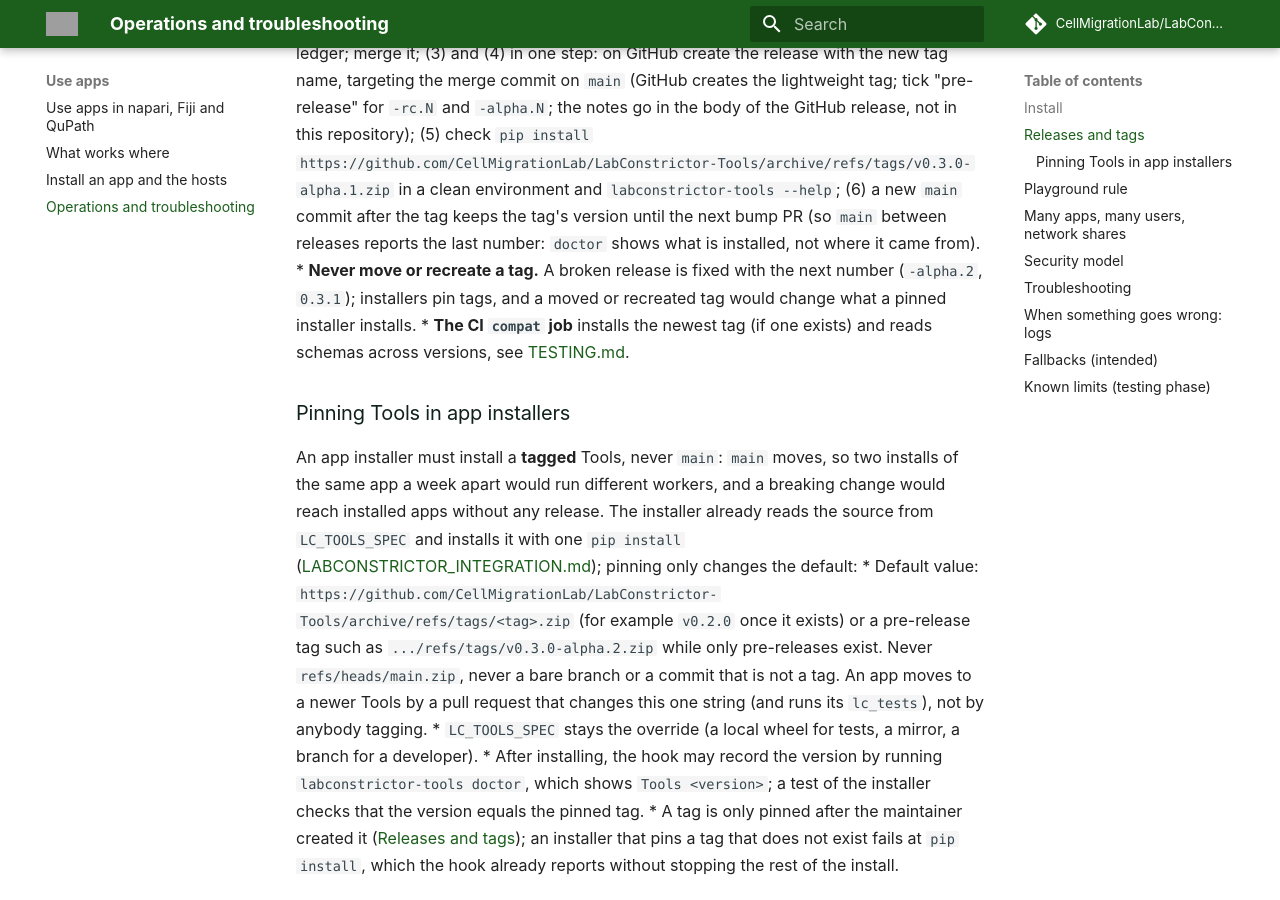
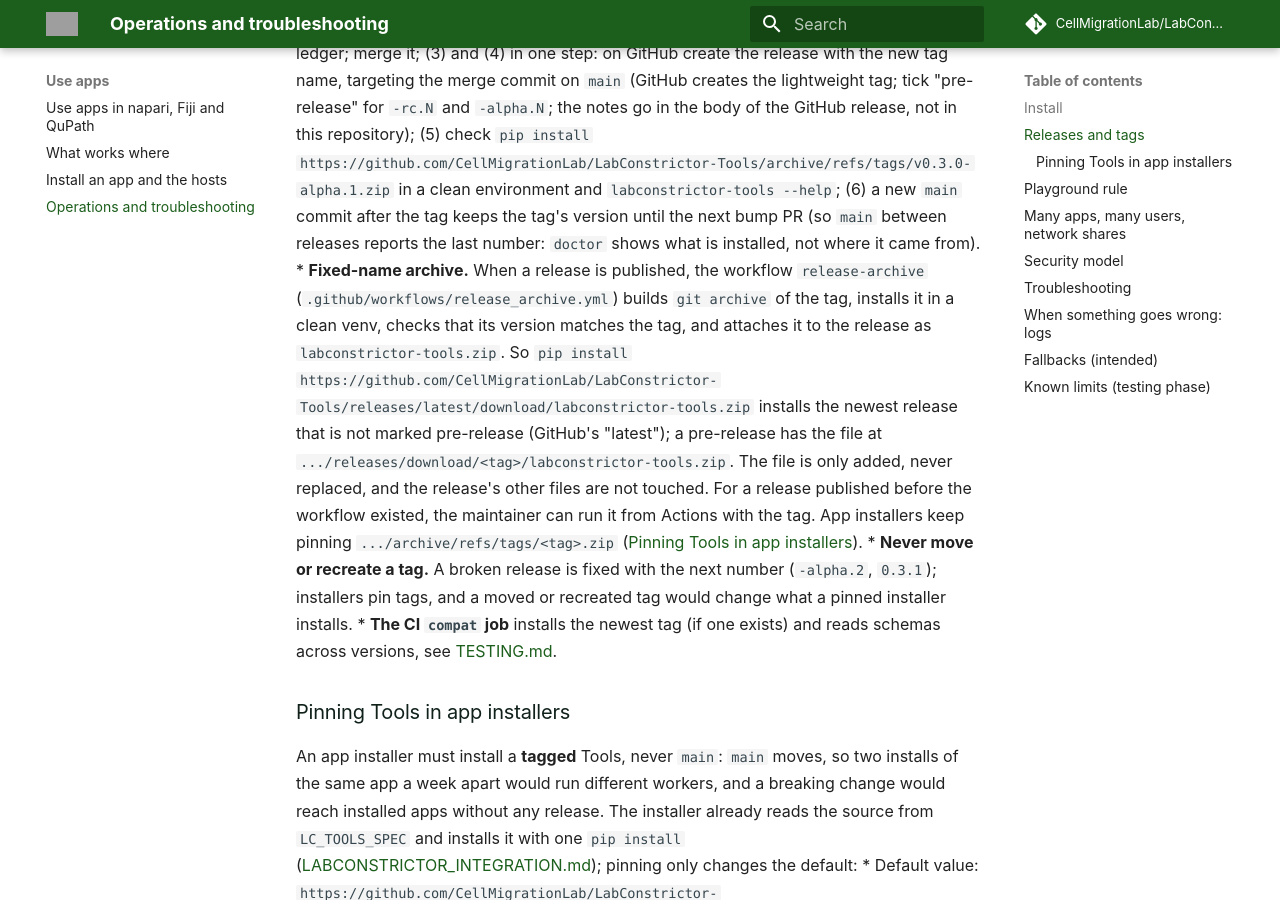
Before and after one commit to CellMigrationLab/LabConstrictor-Tools, an MkDocs documentation site: the page built from docs/OPERATIONS.md, in a window 1280 px wide and 900 px high, scrolled down 1622 px. Built offline with MkDocs 1.6.1 and Material for MkDocs 9.7.7, drawn with Linux system fonts in a browser that asks for light colours; some web fonts are replaced; comment, search, counter and statistics services are not loaded.

Commit message:
Release workflow: attach labconstrictor-tools.zip to each release
A new workflow, release-archive, runs when a release is published (or by
hand with a tag): git archive of the tag, installed in a clean venv, its
version checked against the tag, then attached to the release as
labconstrictor-tools.zip. With it,
  pip install https://github.com/CellMigrationLab/LabConstrictor-Tools/releases/latest/download/labconstrictor-tools.zip
installs the newest release. The file is only added, never replaced; no
other asset, tag or pinned installer address changes.

docs/OPERATIONS.md, "Releases and tags", says so.

Co-Authored-By: Claude Opus 5.5 <noreply@anthropic.com>

```diff
--- a/docs/OPERATIONS.md
+++ b/docs/OPERATIONS.md
@@ -16,6 +16,7 @@ The version lives in one place, `labconstrictor_tools/_version.py` (`__version__
 * **One number, one code.** A tag and the version it reports must tell the code apart: a code change that a host can observe gets a new number in the same pull request. History: `v0.2.0-rc.1` and `v0.2.0-rc.2` (and `main` after it) all reported `0.2.0rc1` because `rc.2` did not bump the version string, so hosts could not tell them apart; `0.3.0a1` (tag `v0.3.0-alpha.1`) is the first number that does. Pre-releases continue as `-alpha.N` / `-rc.N` of the number they lead to (`v0.3.0-alpha.1`, `v0.3.0-alpha.2`, ...).
 * **Who tags:** the maintainer tags. Claude and CI never create tags or GitHub releases; a pull request that wants a release says so in its description and the maintainer tags after merging.
 * **Procedure:** (1) CI is green on `main` on all three systems (and the nightly of the same commit); (2) a pull request sets `_version.py` to the new number and moves the "unreleased" notes of the ledger; merge it; (3) and (4) in one step: on GitHub create the release with the new tag name, targeting the merge commit on `main` (GitHub creates the lightweight tag; tick "pre-release" for `-rc.N` and `-alpha.N`; the notes go in the body of the GitHub release, not in this repository); (5) check `pip install https://github.com/CellMigrationLab/LabConstrictor-Tools/archive/refs/tags/v0.3.0-alpha.1.zip` in a clean environment and `labconstrictor-tools --help`; (6) a new `main` commit after the tag keeps the tag's version until the next bump PR (so `main` between releases reports the last number: `doctor` shows what is installed, not where it came from).
+* **Fixed-name archive.** When a release is published, the workflow `release-archive` (`.github/workflows/release_archive.yml`) builds `git archive` of the tag, installs it in a clean venv, checks that its version matches the tag, and attaches it to the release as `labconstrictor-tools.zip`. So `pip install https://github.com/CellMigrationLab/LabConstrictor-Tools/releases/latest/download/labconstrictor-tools.zip` installs the newest release that is not marked pre-release (GitHub's "latest"); a pre-release has the file at `.../releases/download/<tag>/labconstrictor-tools.zip`. The file is only added, never replaced, and the release's other files are not touched. For a release published before the workflow existed, the maintainer can run it from Actions with the tag. App installers keep pinning `.../archive/refs/tags/<tag>.zip` ([Pinning Tools in app installers](#pinning-tools-in-app-installers)).
 * **Never move or recreate a tag.** A broken release is fixed with the next number (`-alpha.2`, `0.3.1`); installers pin tags, and a moved or recreated tag would change what a pinned installer installs.
 * **The CI `compat` job** installs the newest tag (if one exists) and reads schemas across versions, see [TESTING.md](TESTING.md).
 
```
Also changed, not shown: 1 other file.
